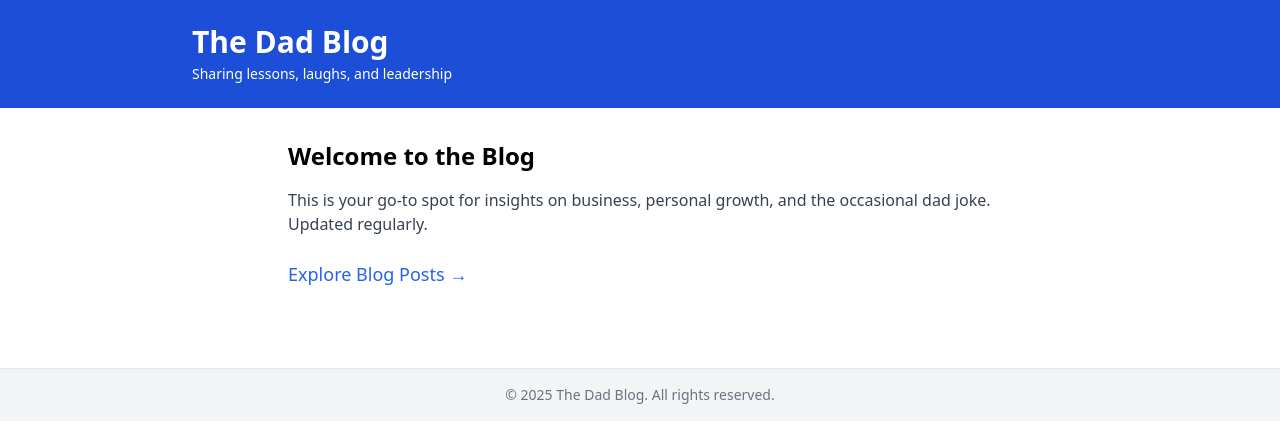
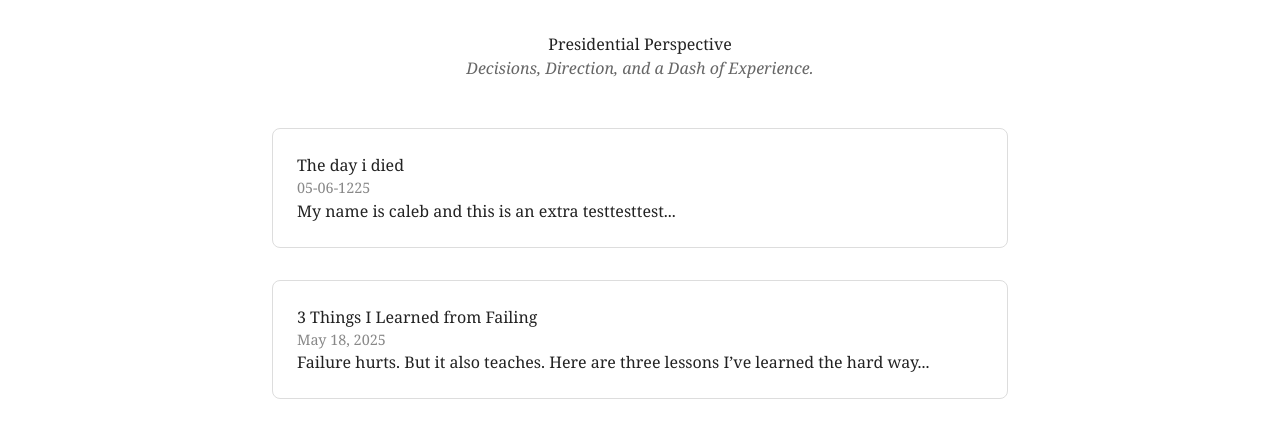
Before and after one commit to CalebHathaway/Dad-Blog, a Next.js app: page / in a window 1280 px wide. Shown: the top 442 px of the page. Built offline with nearby package versions, Linux system fonts and the light colour scheme.

Commit message:
Initial version of Presidential Perspective blog

```diff
--- /dev/null
+++ b/data/posts.json
@@ -0,0 +1,16 @@
+[
+  {
+    "slug": "the-day-i-died",
+    "title": "The day i died",
+    "date": "05-06-1225",
+    "excerpt": "My name is caleb and this is an extra testtesttest...",
+    "content": "My name is caleb and this is an extra testtesttest"
+  },
+  {
+    "slug": "3-things-i-learned-from-failing",
+    "title": "3 Things I Learned from Failing",
+    "date": "May 18, 2025",
+    "excerpt": "Failure hurts. But it also teaches. Here are three lessons I’ve learned the hard way...",
+    "content": "Failure hurts. But it also teaches. Here are three lessons I’ve learned the hard way:\n\n1. Always plan, but be ready to pivot.\n2. People matter more than pride.\n3. Failure isn’t the opposite of success — it’s part of it."
+  }
+]
--- a/package.json
+++ b/package.json
@@ -12,7 +12,8 @@
     "marked": "^15.0.11",
     "next": "13.4.12",
     "react": "18.2.0",
-    "react-dom": "18.2.0"
+    "react-dom": "18.2.0",
+    "react-markdown": "^10.1.0"
   },
   "devDependencies": {
     "@tailwindcss/typography": "^0.5.9",
--- /dev/null
+++ b/pages/admin.js
@@ -0,0 +1,102 @@
+import { useState } from 'react';
+import styles from '../styles/Home.module.css';
+
+export default function Admin() {
+  const [title, setTitle] = useState('');
+  const [date, setDate] = useState('');
+  const [content, setContent] = useState('');
+  const [quote, setQuote] = useState('“Decisions, Direction, and a Dash of Experience.”');
+  const [name, setName] = useState('Steve Hathaway');
+  const [preview, setPreview] = useState(null);
+
+  const generateSlug = (title) =>
+    title.toLowerCase().replace(/[^a-z0-9]+/g, '-').replace(/(^-|-$)/g, '');
+
+  const handlePreview = () => {
+    setPreview({
+      slug: generateSlug(title),
+      title,
+      date,
+      content
+    });
+  };
+
+  const handleSave = async () => {
+    const newPost = {
+      slug: generateSlug(title),
+      title,
+      date,
+      excerpt: content.substring(0, 100) + '...',
+      content
+    };
+
+    const res = await fetch('/api/save-post', {
+      method: 'POST',
+      headers: { 'Content-Type': 'application/json' },
+      body: JSON.stringify(newPost)
+    });
+
+    const result = await res.json();
+    alert(result.message);
+  };
+
+  return (
+    <div className={styles.container}>
+      <h1>Admin Panel</h1>
+
+      <div className={styles.main}>
+        <h2>New Post</h2>
+        <input
+          value={title}
+          onChange={(e) => setTitle(e.target.value)}
+          placeholder="Title"
+          className={styles.input}
+        />
+        <input
+          value={date}
+          onChange={(e) => setDate(e.target.value)}
+          placeholder="Date"
+          className={styles.input}
+        />
+        <textarea
+          value={content}
+          onChange={(e) => setContent(e.target.value)}
+          placeholder="Post content..."
+          rows={10}
+          className={styles.input}
+        />
+        <div style={{ marginTop: '1rem' }}>
+          <button onClick={handlePreview}>Preview</button>
+          <button onClick={handleSave} style={{ marginLeft: '1rem' }}>Save Post</button>
+        </div>
+
+        {preview && (
+          <div className={styles.postPreview} style={{ marginTop: '2rem' }}>
+            <h2>{preview.title}</h2>
+            <p className={styles.date}>{preview.date}</p>
+            <p>{preview.content.substring(0, 100)}...</p>
+            <p><strong>Slug:</strong> {preview.slug}</p>
+          </div>
+        )}
+
+        <h2 style={{ marginTop: '3rem' }}>Author Info</h2>
+        <input
+          value={name}
+          onChange={(e) => setName(e.target.value)}
+          placeholder="Author Name"
+          className={styles.input}
+        />
+        <input
+          value={quote}
+          onChange={(e) => setQuote(e.target.value)}
+          placeholder="Motto or Quote"
+          className={styles.input}
+        />
+        <div style={{ marginTop: '1rem' }}>
+          <p><strong>{name}</strong></p>
+          <p style={{ fontStyle: 'italic' }}>{quote}</p>
+        </div>
+      </div>
+    </div>
+  );
+}
--- /dev/null
+++ b/pages/api/save-post.js
@@ -0,0 +1,22 @@
+// pages/api/save-post.js
+import fs from 'fs';
+import path from 'path';
+
+export default function handler(req, res) {
+  if (req.method === 'POST') {
+    const newPost = req.body;
+
+    const filePath = path.join(process.cwd(), 'data', 'posts.json');
+    const fileContents = fs.readFileSync(filePath, 'utf-8');
+    const posts = JSON.parse(fileContents);
+
+    // Add to top of list
+    posts.unshift(newPost);
+
+    fs.writeFileSync(filePath, JSON.stringify(posts, null, 2));
+
+    res.status(200).json({ message: 'Post saved successfully' });
+  } else {
+    res.status(405).json({ message: 'Method not allowed' });
+  }
+}
--- a/pages/blog/[slug].js
+++ b/pages/blog/[slug].js
@@ -1,45 +1,31 @@
-import React from 'react';
-import fs from 'fs';
-import path from 'path';
-import matter from 'gray-matter';
+import { useRouter } from 'next/router';
+import posts from '../../data/posts.json';
+import ReactMarkdown from 'react-markdown';
+import styles from '../../styles/Home.module.css';
 
-export async function getStaticPaths() {
-  const files = fs.readdirSync(path.join(process.cwd(), 'blogposts')).filter(file => file.endsWith('.md'));
+export default function BlogPost() {
+  const router = useRouter();
+  const { slug } = router.query;
 
+  const post = posts.find((p) => p.slug === slug);
 
-  const paths = files.map((filename) => ({
-    params: { slug: filename.replace('.md', '') },
-  }));
+  if (!post) return <p style={{ padding: '2rem' }}>Post not found.</p>;
 
-  return {
-    paths,
-    fallback: false,
-  };
-}
+  return (
+    <div className={styles.container}>
+      <header className={styles.header}>
+        <h1>{post.title}</h1>
+        <p className={styles.date}>{post.date}</p>
+      </header>
 
-export async function getStaticProps({ params: { slug } }) {
-  const markdownWithMeta = fs.readFileSync(
-    path.join(process.cwd(), 'blogposts', slug + '.md'),
-    'utf-8'
-  );
-
-  const { data: frontmatter, content } = matter(markdownWithMeta);
-
-  return {
-    props: {
-      frontmatter,
-      content,
-    },
-  };
-}
-
-// ✅ THIS is the missing piece!
-export default function BlogPostPage({ frontmatter, content }) {
-  return (
-    <div>
-      <h1>{frontmatter.title}</h1>
-      <p>{frontmatter.date}</p>
-      <div>{content}</div>
+      <main className={styles.main}>
+        <ReactMarkdown>{post.content}</ReactMarkdown>
+        <div style={{ marginTop: '3rem', borderTop: '1px solid #ddd', paddingTop: '1rem' }}>
+          <img src="/profile.jpg" alt="Steve Hathaway" style={{ width: 60, borderRadius: '50%' }} />
+          <p><strong>Steve Hathaway</strong></p>
+          <p style={{ fontStyle: 'italic' }}>“Decisions, Direction, and a Dash of Experience.”</p>
+        </div>
+      </main>
     </div>
   );
 }
--- a/pages/index.js
+++ b/pages/index.js
@@ -1,19 +1,24 @@
 import Link from 'next/link';
-import Header from '../components/Header';
-import Footer from '../components/Footer';
+import styles from '../styles/Home.module.css';
+import posts from '../data/posts.json';
 
 export default function Home() {
   return (
-    <>
-      <Header />
-      <main className="max-w-3xl mx-auto p-8">
-        <h2 className="text-2xl font-semibold mb-4">Welcome to the Blog</h2>
-        <p className="mb-6 text-gray-700">This is your go-to spot for insights on business, personal growth, and the occasional dad joke. Updated regularly.</p>
-        <Link href="/blog" legacyBehavior>
-          <a className="text-blue-600 hover:underline text-lg">Explore Blog Posts →</a>
-        </Link>
+    <div className={styles.container}>
+      <header className={styles.header}>
+        <h1>Presidential Perspective</h1>
+        <p className={styles.motto}>Decisions, Direction, and a Dash of Experience.</p>
+      </header>
+
+      <main className={styles.main}>
+        {posts.map(post => (
+          <div key={post.slug} className={styles.postPreview}>
+            <h2><Link href={`/blog/${post.slug}`}>{post.title}</Link></h2>
+            <p className={styles.date}>{post.date}</p>
+            <p>{post.excerpt}</p>
+          </div>
+        ))}
       </main>
-      <Footer />
-    </>
+    </div>
   );
 }
--- /dev/null
+++ b/styles/Home.module.css
@@ -0,0 +1,39 @@
+.container {
+  max-width: 800px;
+  margin: 0 auto;
+  padding: 2rem;
+  font-family: 'Georgia', serif;
+  color: #222;
+}
+
+.header {
+  text-align: center;
+  margin-bottom: 3rem;
+}
+
+.motto {
+  font-style: italic;
+  color: #666;
+}
+
+.main {
+  display: flex;
+  flex-direction: column;
+  gap: 2rem;
+}
+
+.postPreview {
+  padding: 1.5rem;
+  border: 1px solid #ddd;
+  border-radius: 8px;
+  transition: box-shadow 0.2s;
+}
+
+.postPreview:hover {
+  box-shadow: 0 4px 12px rgba(0,0,0,0.05);
+}
+
+.date {
+  font-size: 0.9rem;
+  color: #888;
+}
```
Also changed, not shown: 1 other file (tests, documents, lock files or other folders).
